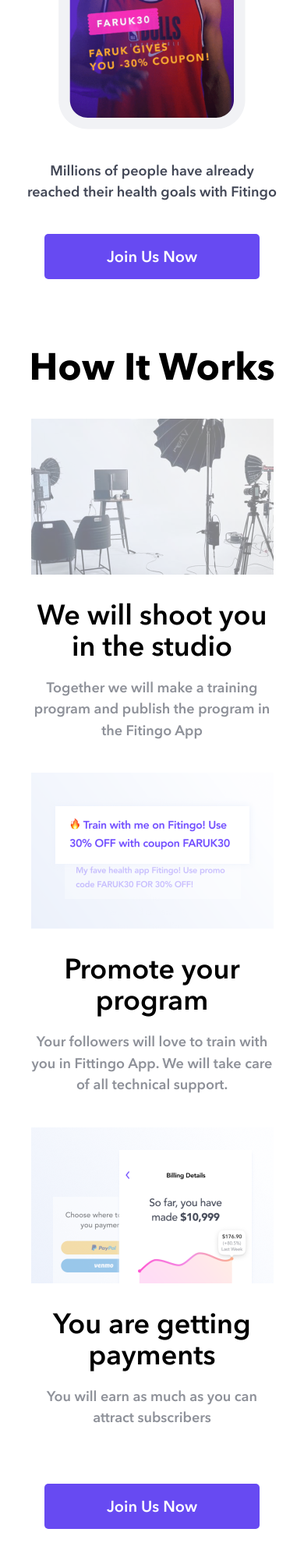
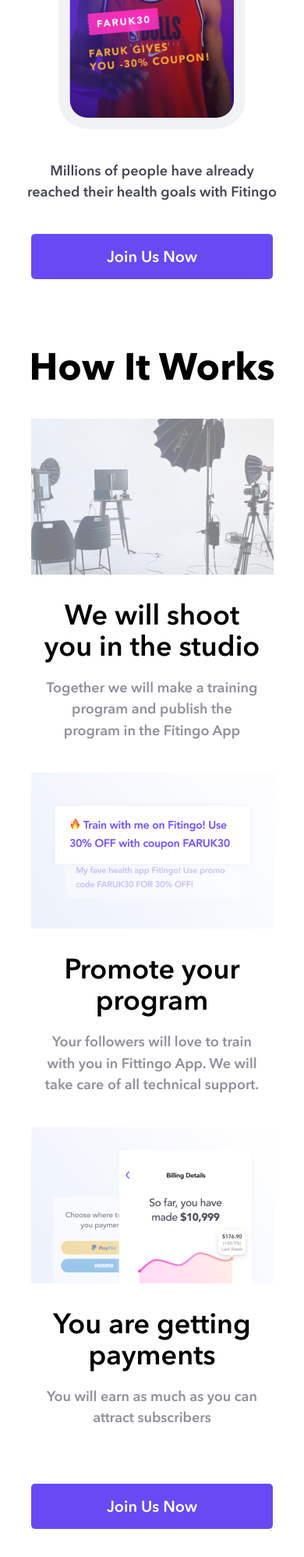
Before and after one commit to IFMA25/Fitingo, a plain HTML site: page page03.html in a window 390 px wide. Shown: the part 697-2694 px from the top of the page at 78% size. Drawn offline with Linux system fonts and the light colour scheme.

Commit message:
fix: adaptiv ver

```diff
--- a/page03.html
+++ b/page03.html
@@ -45,8 +45,8 @@
                     <div class="become">
                         <div class="title become__title">Become our coach and sell your workouts</div>
                         <div class="text become__text">Millions of people have already reached their health goals with Fitingo</div>
-                        <div class="become__btn">
-                            <a class="btn" href="#">join us now</a>
+                        <div class="become__action">
+                            <a class="btn become__btn" href="#">join us now</a>
                         </div>
                         <div class="mobile-screen become__mobile-screen">
                             <img width="297" height="600" src="./img/desk-mob-04.png"  alt="mobile-screen">
@@ -85,8 +85,8 @@
                                     </div>
                                 </div>
                             </div>
-                            <div class="works__btn">
-                                <a class="btn" href="#">join us now</a>
+                            <div class="works__action">
+                                <a class="btn works__btn" href="#">join us now</a>
                             </div>
                         </div>
                 </div>
--- a/sass/base/_base.scss
+++ b/sass/base/_base.scss
@@ -4,6 +4,8 @@
     position: fixed;
     height: 100%;
     width: 100%;
+    top: 0;
+    left: 0;
 }
 .wrapper {
     overflow: hidden;
--- a/sass/blocks/_become.scss
+++ b/sass/blocks/_become.scss
@@ -17,7 +17,7 @@
         grid-column: 1/2;
         grid-row: 2/3;
     }
-    &__btn{
+    &__action{
         grid-column: 1/2;
         grid-row: 3/-1;
     }
@@ -25,4 +25,7 @@
         grid-column: 2/3;
         grid-row: 1/-1;
     }
+    &__btn{
+        padding: 0 97px;
+    }
 }
--- a/sass/blocks/_btn.scss
+++ b/sass/blocks/_btn.scss
@@ -10,11 +10,10 @@
     background-color: $violet;
     text-decoration: none;
     border: none;
-    padding: 0 80px;
     text-transform: capitalize;
     &:hover{
         color: $black;
         background-color: #674AF2e0;
         transition: all 0.3s ease-in;
+        }
     }
-    }
--- a/sass/blocks/_media.scss
+++ b/sass/blocks/_media.scss
@@ -287,16 +287,20 @@
         }
     }
     .improve{
-        padding-top: 0;
+        padding-top: 5px;
     }
     .improve__stat{
         column-gap: 0;
-        row-gap: 40px;
+        row-gap: 45px;
     }
     .improve__item{
         width: 100%;
     }
+    .improve__title{
+        margin-bottom: 52px;
+    }
     .offer{
+        padding-top: 40px;
         padding-bottom: 20px;
     }
     .offer__title{
@@ -315,10 +319,14 @@
         text-align: center;
     }
     .stage__item-titel{
+        max-width: 90%;
         margin-bottom: 20px;
+        margin-left: auto;
+        margin-right: auto;
     }
     .stage__item-text{
-        max-width: none;
+        margin-left: auto;
+        margin-right: auto;
     }
     .start{
         padding-top: 30px;
@@ -339,7 +347,7 @@
             text-align: center;
             color: $grey-dark;
         }
-        &__btn{
+        &__action{
             grid-column: 1/-1;
             grid-row: 4/-1;
         }
@@ -377,6 +385,7 @@
         }
         &__text{
             margin-bottom: 32px;
+            color: $grey-dark;
         }
     }
 }
--- a/sass/blocks/_works.scss
+++ b/sass/blocks/_works.scss
@@ -9,7 +9,10 @@
         text-align: center;
         margin-bottom: 64px;
     }
-    &__btn{
+    &__action{
         text-align: center;
     }
+    &__btn{
+        padding: 0 97px;
+    }
 }
```
Also changed, not shown: css/main.css, img/1288.png (added), img/1289.png (added), img/1290.png (added), img/1294.png (added), 1 other file.
